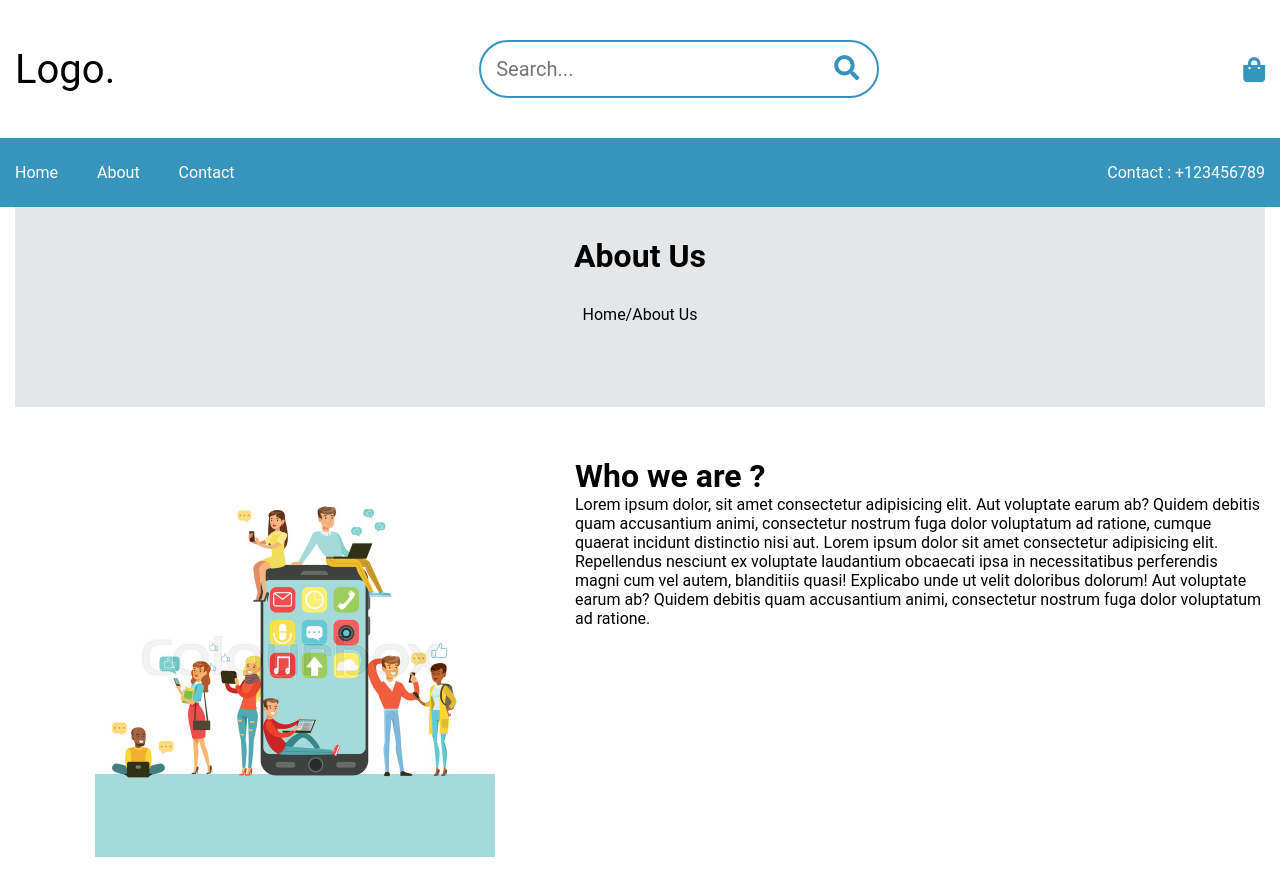
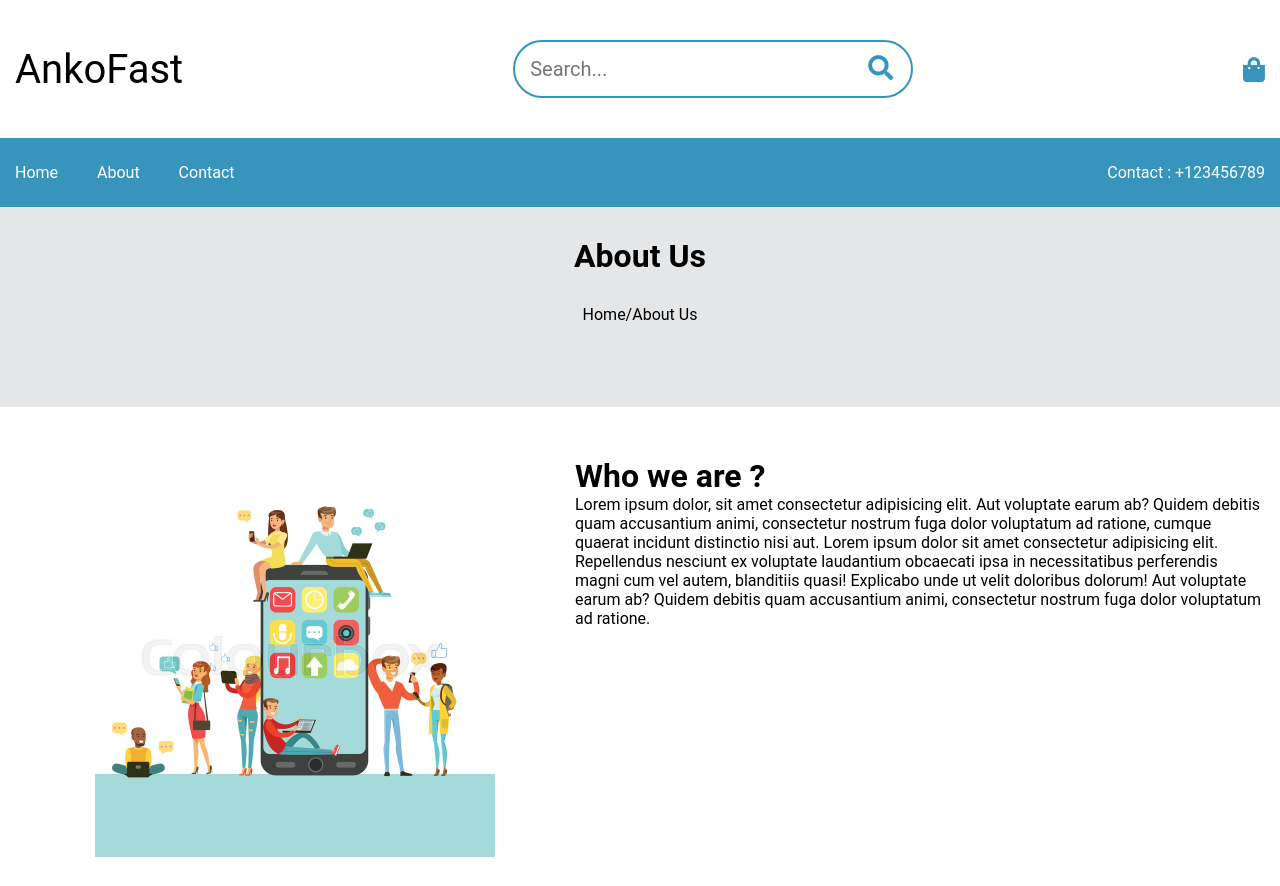
Before and after one commit to gk44739/Inxhinjeri-E-Ueb-it-Projekti, a PHP site: page /about.html in a window 1280 px wide. Shown: the top 886 px of the page. Run offline with PHP 8.4, Linux system fonts and the light colour scheme.

Commit message:
Lirijon Commit

```diff
--- a/about.html
+++ b/about.html
@@ -33,7 +33,7 @@
                 <div class="container">
                     <div class="header__main__inner">
                         <!-- <a href="#"><img src="#"></a> -->
-                        <a href="#" class="logo">Logo.</a>
+                        <a href="#" class="logo">AnkoFast</a>
                         <form>
                             <input type="text" name="search" placeholder="Search...">
                             <button><i class="fas fa-search"></i></button>
--- a/css/about.css
+++ b/css/about.css
@@ -1,5 +1,5 @@
 .about__main {
-  background-color: white;
+  background-color: #e5e6e8;
 }
 
 .about__main__inner {
```
